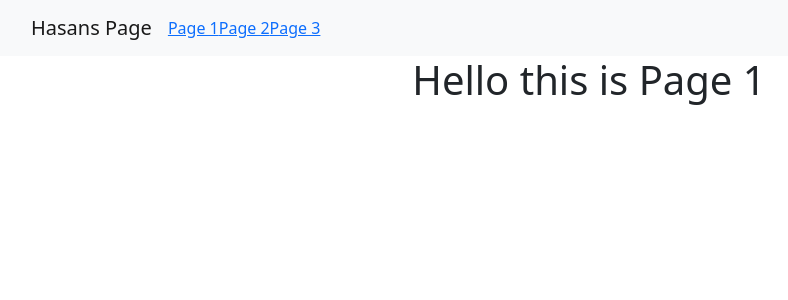
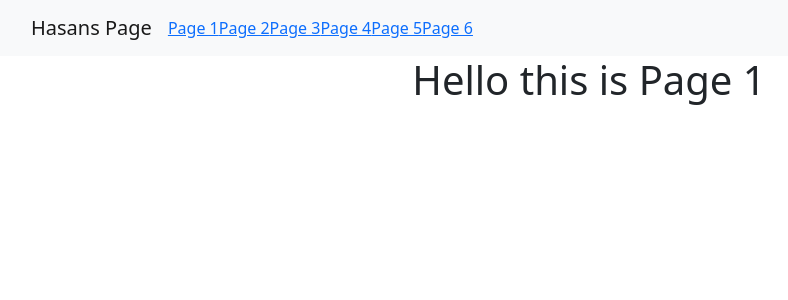
Before and after one commit to KhanHasan/CPS530-Project, a React (Create React App) app in the folder 530frontend/: page / in a window 1280 px wide. Shown: the top 300 px of the page, without its empty margins (51-839 px from the left). Built offline with nearby package versions, Linux system fonts and the light colour scheme; no server answers.

Commit message:
Router Links added to all pages

```diff
--- a/530frontend/src/Navbar.js
+++ b/530frontend/src/Navbar.js
@@ -15,9 +15,9 @@ return(
         <Link to="./Page1">Page 1</Link>
         <Link to="./Page2">Page 2</Link>
         <Link to="./Page3">Page 3</Link>
-        {/* <Nav.Link to="./Page4">Page 4</Nav.Link>
-        <Nav.Link to="./Page5">Page 5</Nav.Link>
-        <Nav.Link to="./Page6">Page 6</Nav.Link>  */}
+        <Link to="./Page4">Page 4</Link>
+        <Link to="./Page5">Page 5</Link>
+        <Link to="./Page6">Page 6</Link>
       </Nav>
     </Navbar.Collapse>
   </Container>
```
